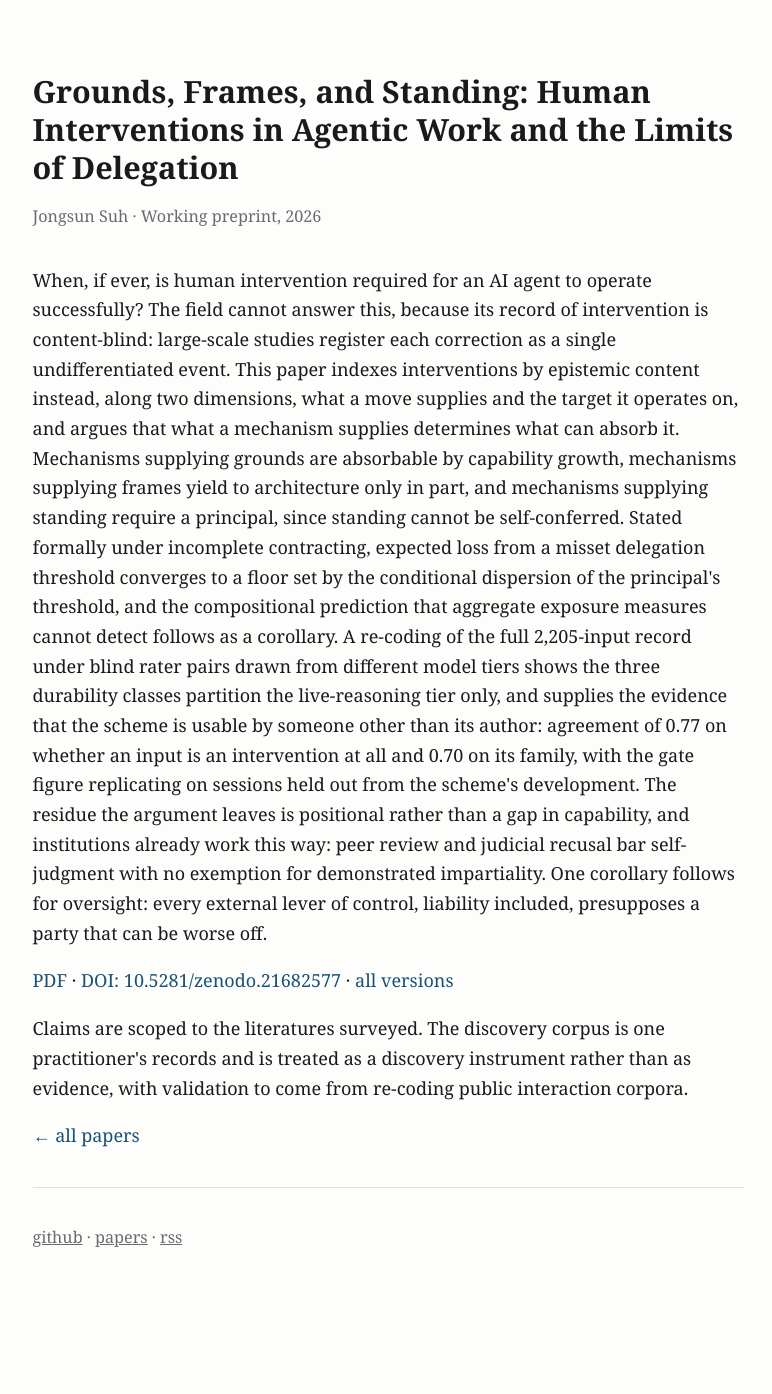
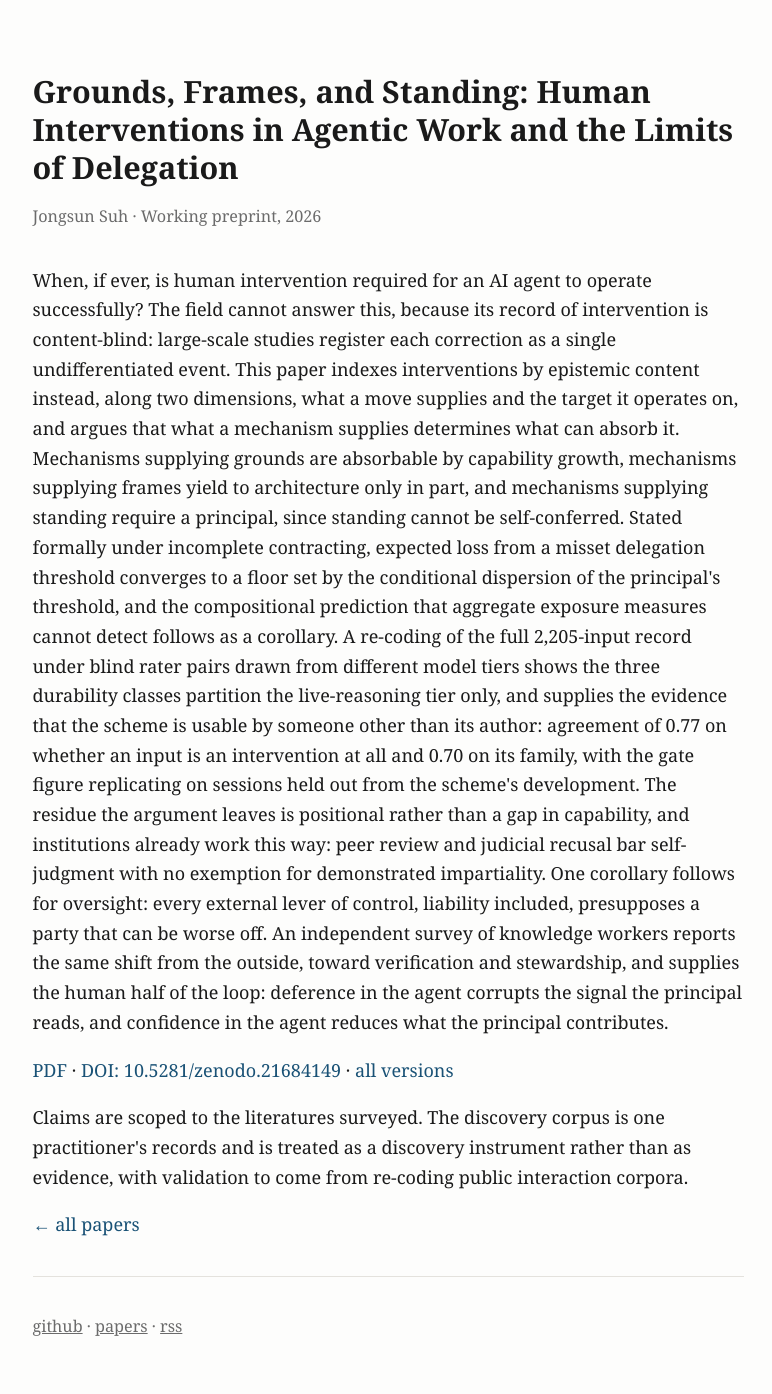
Before and after one commit to MajorLift/blog, a Jekyll site: the page built from papers/grounds-frames-standing.md, in a window 1280 px wide. Shown: the whole page, without its empty margins (252-1024 px from the left). Built offline with Jekyll 4.4.1, drawn with Linux system fonts in a browser that asks for light colours; before the commit the page ends 1305 px from its top, so only the background shows below that.

Commit message:
Paper v2.7: DOI 10.5281/zenodo.21684149, mirror refreshed byte-exact
sha256 identical across build, mirror, and the published deposit
(164,242 bytes), and the deposited filename is back to the stable
intervention-taxonomy.pdf. Page abstract gains the independent survey
convergence and the human half of the oversight loop.

Co-Authored-By: Claude Fable 5 <noreply@anthropic.com>
Claude-Session: https://claude.ai/code/session_01Mw4tWepsNeMrRtN4bcbTv5

```diff
--- a/papers/grounds-frames-standing.md
+++ b/papers/grounds-frames-standing.md
@@ -7,7 +7,7 @@ citation:
   author: "Suh, Jongsun"
   date: "2026/07/29"
   pdf: /assets/pdf/suh-2026-grounds-frames-standing.pdf
-  doi: "10.5281/zenodo.21682577"
+  doi: "10.5281/zenodo.21684149"
 ---
 
 <article>
@@ -34,12 +34,16 @@ figure replicating on sessions held out from the scheme's development. The resid
 argument leaves is positional rather than a gap in capability, and institutions already
 work this way: peer review and judicial recusal bar self-judgment with no exemption for
 demonstrated impartiality. One corollary follows for oversight: every external lever of
-control, liability included, presupposes a party that can be worse off.
+control, liability included, presupposes a party that can be worse off. An independent
+survey of knowledge workers reports the same shift from the outside, toward verification
+and stewardship, and supplies the human half of the loop: deference in the agent corrupts
+the signal the principal reads, and confidence in the agent reduces what the principal
+contributes.
 </p>
 
 <p>
 <a href="{{ '/assets/pdf/suh-2026-grounds-frames-standing.pdf' | relative_url }}">PDF</a> ·
-<a href="https://doi.org/10.5281/zenodo.21682577">DOI: 10.5281/zenodo.21682577</a> ·
+<a href="https://doi.org/10.5281/zenodo.21684149">DOI: 10.5281/zenodo.21684149</a> ·
 <a href="https://doi.org/10.5281/zenodo.21563154">all versions</a>
 </p>
 
```
Also changed, not shown: 1 other file.
